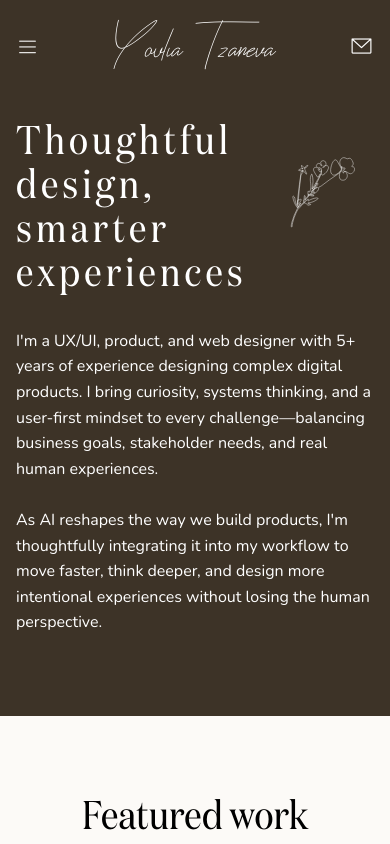
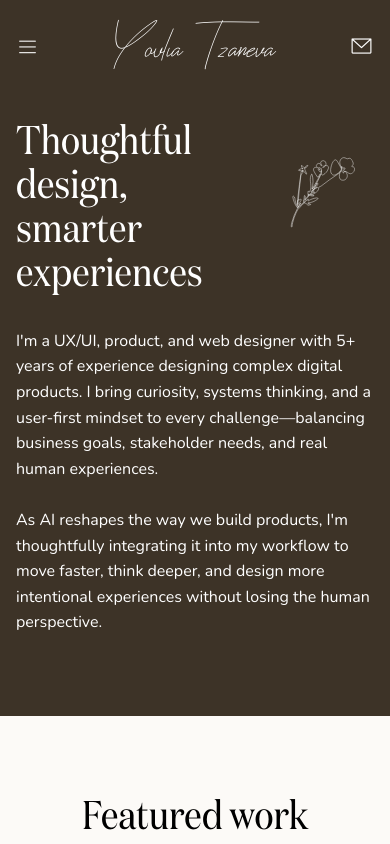
Before and after one commit to youlia-tzaneva/portfolio, a website: page index.html in a window 390 px wide. Shown: the top 844 px of the page. Drawn offline with nearby package versions, Linux system fonts and the light colour scheme.

Commit message:
Line spacing hero title

```diff
--- a/css/home.css
+++ b/css/home.css
@@ -320,7 +320,7 @@ a {
 
 .hero-headline {
   width: 100%;
-  letter-spacing: 0.1em;
+  letter-spacing: 0;
   line-height: 0;
   text-align: left;
 }
@@ -1055,7 +1055,7 @@ a {
   }
 
   .hero-headline {
-    letter-spacing: 0.1em;
+    letter-spacing: 0;
     padding-right: 40%;
   }
 
```
